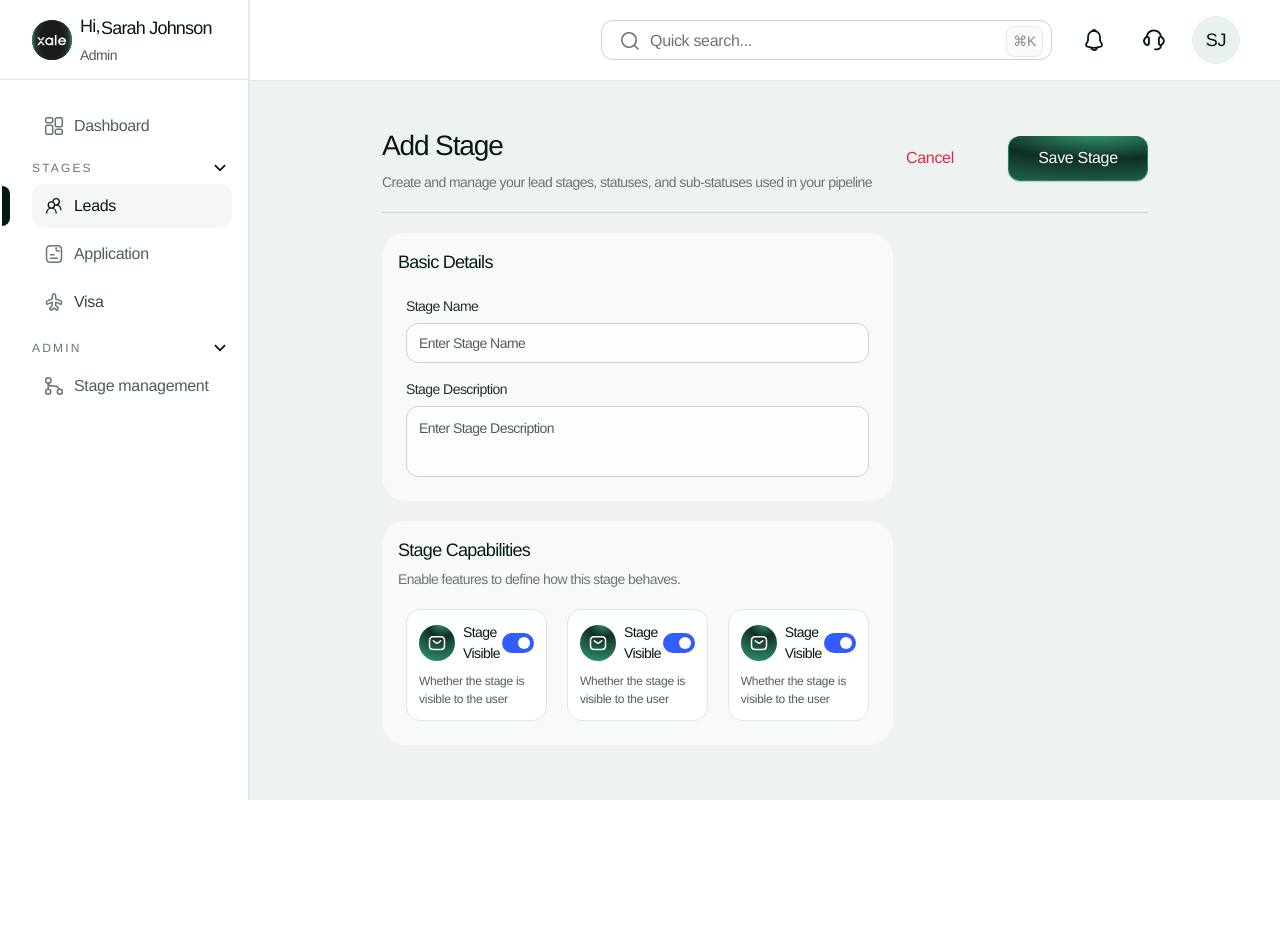
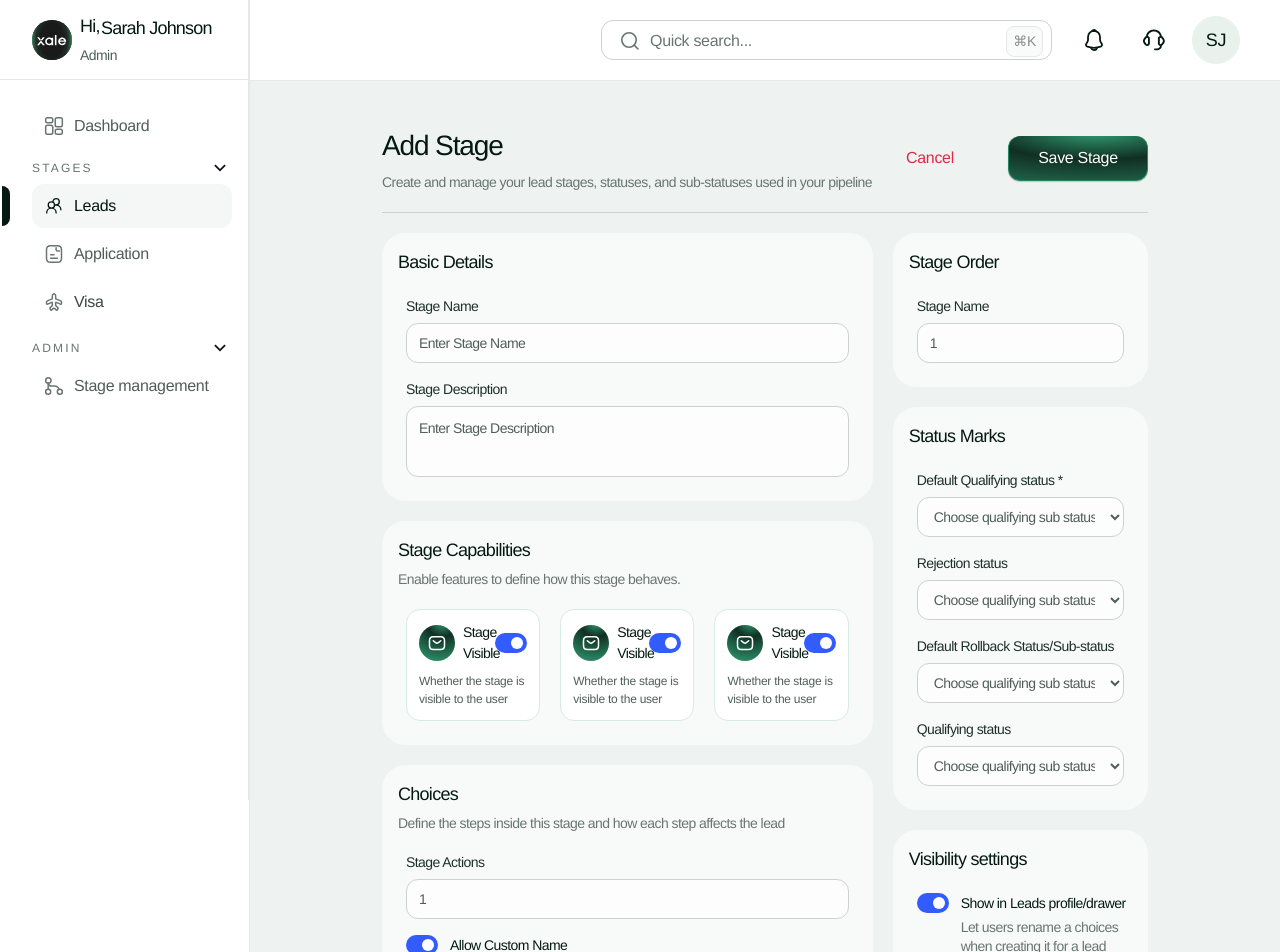
Before and after one commit to marketlubeDev/Xale-client, a React (Vite) app: page / in a window 1280 px wide. Shown: the top 952 px of the page. Before the commit the page ends 800 px from the top, so only its background shows below. Built offline with nearby package versions, Linux system fonts and the light colour scheme.

Commit message:
add stage

```diff
--- /dev/null
+++ b/src/components/common/FormSelector.tsx
@@ -0,0 +1,55 @@
+interface SelectOption {
+  value: string;
+  label: string;
+}
+
+interface FormSelectorProps {
+  label: string;
+  placeholder?: string;
+  value?: string;
+  onChange?: (value: string) => void;
+  options: SelectOption[];
+  disabled?: boolean;
+  className?: string;
+  required?: boolean;
+}
+
+export function FormSelector({
+  label,
+  placeholder = "Select an option",
+  value = "",
+  onChange,
+  options = [],
+  disabled = false,
+  className = "",
+  required = false,
+}: FormSelectorProps) {
+  return (
+    <div className={`flex flex-col gap-[6px] items-start ${className}`}>
+      <label className="text-b4-med text-[var(--color-text-primary)] text-center tracking-[-0.56px] whitespace-pre shrink-0 font-['Helvetica Neue']">
+        {label}
+        {required && <span className="text-[var(--color-error)] ml-1">*</span>}
+      </label>
+
+      <div className="bg-[var(--color-bg-input-field)] border border-[var(--color-border-input)] h-[40px] rounded-[12px] w-full">
+        <select
+          value={value}
+          onChange={(e) => onChange?.(e.target.value)}
+          disabled={disabled}
+          className="text-b4 text-[var(--color-text-secondary)] w-full h-full px-[12px]  rounded-[inherit] bg-transparent outline-none disabled:opacity-50 disabled:cursor-not-allowed cursor-pointer"
+        >
+          <option value="" disabled>
+            {placeholder}
+          </option>
+          {options.map((option) => (
+            <option key={option.value} value={option.value}>
+              {option.label}
+            </option>
+          ))}
+        </select>
+      </div>
+    </div>
+  );
+}
+
+export default FormSelector;
--- a/src/components/common/Toggle.tsx
+++ b/src/components/common/Toggle.tsx
@@ -31,7 +31,7 @@ export function Toggle({
         backgroundColor: checked ? 'var(--color-toggle-active)' : 'var(--color-toggle-inactive)',
       }}
     >
-      {/* Toggle Circle */}
+
       <div
         className="absolute top-[4px] h-[12px] w-[12px] bg-white rounded-full transition-all"
         style={{
--- /dev/null
+++ b/src/components/common/ToggleItem.tsx
@@ -0,0 +1,39 @@
+import Toggle from './Toggle';
+
+interface ToggleItemProps {
+  title: string;
+  description: string;
+  checked: boolean;
+  onChange?: (checked: boolean) => void;
+  disabled?: boolean;
+  className?: string;
+}
+
+export function ToggleItem({
+  title,
+  description,
+  checked,
+  onChange,
+  disabled = false,
+  className = '',
+}: ToggleItemProps) {
+  return (
+    <div
+      className={`flex gap-[12px] items-start w-full ${
+        disabled ? 'opacity-40' : ''
+      } ${className}`}
+    >
+      <Toggle checked={checked} onChange={onChange} disabled={disabled} />
+      <div className="flex flex-col gap-[4px] items-start flex-1">
+        <p className="text-b4-med text-[var(--color-black-10)] tracking-[-0.56px] whitespace-pre text-center">
+          {title}
+        </p>
+        <p className="text-b4 text-[var(--color-black-6)] tracking-[-0.56px] leading-[1.35]">
+          {description}
+        </p>
+      </div>
+    </div>
+  );
+}
+
+export default ToggleItem;
--- a/src/pages/Addstage.tsx
+++ b/src/pages/Addstage.tsx
@@ -11,7 +11,34 @@ import ToggleCard from "../components/common/ToggleCard";
 import { MailIcon } from "../utilities/icons";
 import ToggleCardGroup from "../components/common/ToggleCardGroup";
 
+import ToggleItem from "../components/common/ToggleItem";
+import FormSelector from "../components/common/FormSelector";
+
 function Addstage() {
+  const stageCapabilities = [
+    {
+      id: 1,
+      title: "Stage Visible",
+      description: "Whether the stage is visible to the user",
+      checked: true,
+      icon: <MailIcon color="white" />,
+    },
+    {
+      id: 2,
+      title: "Stage Visible",
+      description: "Whether the stage is visible to the user",
+      checked: true,
+      icon: <MailIcon color="white" />,
+    },
+    {
+      id: 3,
+      title: "Stage Visible",
+      description: "Whether the stage is visible to the user",
+      checked: true,
+      icon: <MailIcon color="white" />,
+    },
+  ];
+
   return (
     <div className="flex min-h-screen bg-[#eef3f1]">
       <div className="w-[250px] border-r border-[#e6e8e7] bg-white">
@@ -39,10 +66,10 @@ function Addstage() {
             }
           />
 
-          <FormSection
-            title="Basic Details"
-            width="w-2/3"
-          >
+          <div className="flex gap-5 items-start">
+            {/* Left Side  */}
+            <div className="flex flex-col gap-5 w-2/3">
+              <FormSection title="Basic Details">
                 <FormInput label="Stage Name" placeholder="Enter Stage Name" />
                 <FormTextArea
                   label="Stage Description"
@@ -50,31 +77,125 @@ function Addstage() {
                 />
               </FormSection>
 
-          <FormSection title="Stage Capabilities" width="w-2/3" description="Enable features to define how this stage behaves.">
+              <FormSection
+                title="Stage Capabilities"
+                description="Enable features to define how this stage behaves."
+              >
                 <ToggleCardGroup columns={3}>
+                  {stageCapabilities.map((capability) => (
                     <ToggleCard
-                title="Stage Visible"
-                description="Whether the stage is visible to the user"
+                      key={capability.id}
+                      title={capability.title}
+                      description={capability.description}
+                      checked={capability.checked}
+                      onChange={() => {}}
+                      icon={capability.icon}
+                    />
+                  ))}
+                </ToggleCardGroup>
+              </FormSection>
+
+              <FormSection
+                title="Choices"
+                description="Define the steps inside this stage and how each step affects the lead"
+              >
+                <FormInput
+                  label="Stage Actions"
+                  placeholder="Select Stage Actions"
+                  value="1"
+                  type="number"
+                />
+
+                <ToggleItem
+                  title="Allow Custom Name"
+                  description="Let users rename a choices when creating it for a lead"
                   checked={true}
                   onChange={() => {}}
-                icon={<MailIcon color="white" />}
                 />
-              <ToggleCard
-                title="Stage Visible"
-                description="Whether the stage is visible to the user"
+
+                <ToggleItem
+                  title="Auto Pause Other Choices"
+                  description="Pauses other choices when one qualifies"
+                  checked={false}
+                  onChange={() => {}}
+                  disabled
+                />
+              </FormSection>
+            </div>
+
+            {/* Right Side  */}
+            <div className="w-1/3 flex flex-col gap-5">
+              <FormSection title="Stage Order">
+                <FormInput
+                  label="Stage Name"
+                  placeholder=""
+                  value="1"
+                  type="number"
+                />
+              </FormSection>
+
+              <FormSection title="Status Marks">
+                <FormSelector
+                  label="Default Qualifying status *"
+                  placeholder="Select Status Marks"
+                  options={[
+                    { value: "1", label: "Choose qualifying sub status" },
+                    { value: "2", label: "Failure" },
+                    { value: "3", label: "Pending" },
+                  ]}
+                  value="1"
+                />
+
+                <FormSelector
+                  label="Rejection status"
+                  placeholder="Select Status Marks"
+                  options={[
+                    { value: "1", label: "Choose qualifying sub status" },
+                    { value: "2", label: "Failure" },
+                    { value: "3", label: "Pending" },
+                  ]}
+                  value="1"
+                />
+
+                <FormSelector
+                  label="Default Rollback Status/Sub-status"
+                  placeholder="Select Status Marks"
+                  options={[
+                    { value: "1", label: "Choose qualifying sub status" },
+                    { value: "2", label: "Failure" },
+                    { value: "3", label: "Pending" },
+                  ]}
+                  value="1"
+                />
+
+                <FormSelector
+                  label="Qualifying status"
+                  placeholder="Select Status Marks"
+                  options={[
+                    { value: "1", label: "Choose qualifying sub status" },
+                    { value: "2", label: "Failure" },
+                    { value: "3", label: "Pending" },
+                  ]}
+                  value="1"
+                />
+              </FormSection>
+
+              <FormSection title="Visibility settings">
+              <ToggleItem
+                  title="Show in Leads profile/drawer"
+                  description="Let users rename a choices when creating it for a lead"
                   checked={true}
                   onChange={() => {}}
-                icon={<MailIcon color="white" />}
                 />
-              <ToggleCard
-                title="Stage Visible"
-                description="Whether the stage is visible to the user"
+              <ToggleItem
+                  title="Show in Leads profile/drawer"
+                  description="Let users rename a choices when creating it for a lead"
                   checked={true}
                   onChange={() => {}}
-                icon={<MailIcon color="white" />}
                 />
-            </ToggleCardGroup>
               </FormSection>
+            </div>
+          </div>
         </main>
       </div>
     </div>
```
Lines whose indentation alone changed are shown as unchanged.
